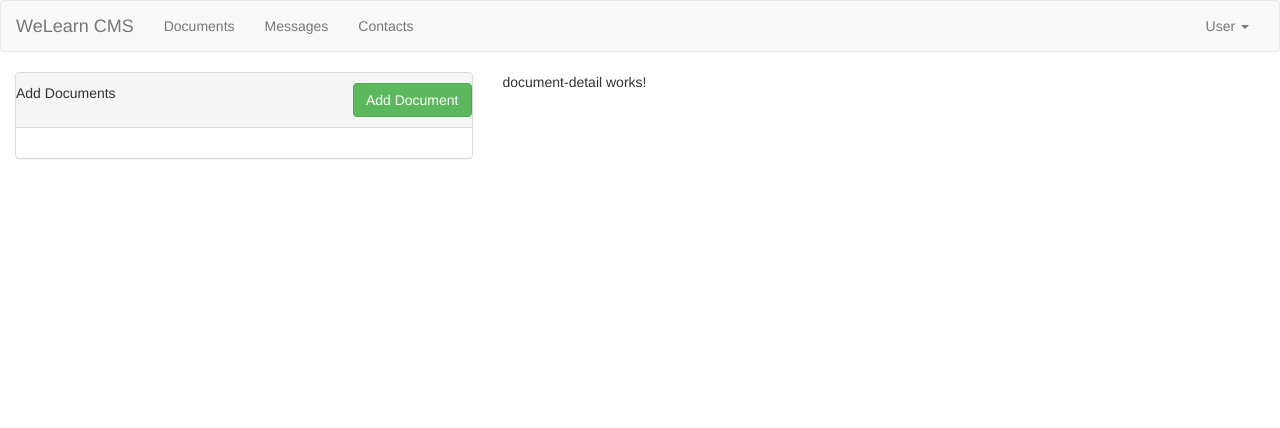
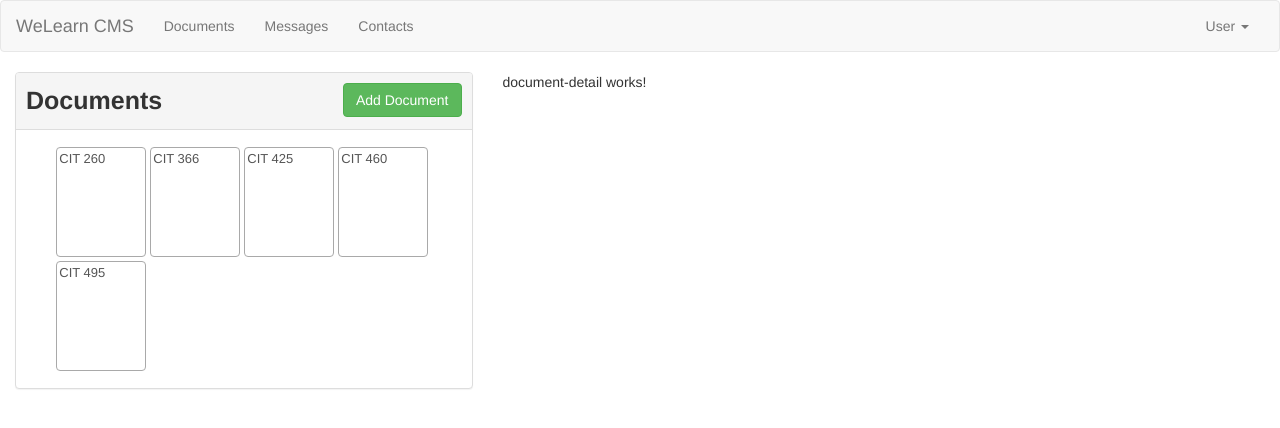
Before and after one commit to brycewoodland/bw-cms, an Angular app: page / in a window 1280 px wide. Shown: the top 428 px of the page. Built offline with nearby package versions, Linux system fonts and the light colour scheme.

Commit message:
Implemented DocumentListComponent

```diff
--- a/src/app/documents/document-list/document-list.component.css
+++ b/src/app/documents/document-list/document-list.component.css
@@ -0,0 +1,16 @@
+
+.center-panel {
+    margin-left: auto;
+    margin-right: auto;
+    width: 38rem;
+  }
+
+  .title {
+    font-size: 2.5rem;
+    font-weight: bold;
+  }
+
+  .pad-left-right{
+    padding-left:1rem;
+    padding-right:1rem;
+  }
--- a/src/app/documents/document-list/document-list.component.html
+++ b/src/app/documents/document-list/document-list.component.html
@@ -1,13 +1,16 @@
 <div class="panel panel-default">
   <div class="panel-heading">
     <div class="row pad-left-right">
-      <span class="pull-left title">Add Documents</span>
+      <span class="pull-left title">Documents</span>
       <a class="btn btn-success pull-right">Add Document</a>
     </div>
   </div>
   <div class="panel-body">
     <div class="center-panel">
-    <!--Add tag to display a list of DocumentItem components-->
+      <cms-document-item
+      *ngFor="let document of documents"
+      [document]="document"
+      (click)="onSelectedDocument(document)"></cms-document-item>
     </div>
   </div>
 
--- a/src/app/documents/document-list/document-list.component.ts
+++ b/src/app/documents/document-list/document-list.component.ts
@@ -1,4 +1,5 @@
-import { Component } from '@angular/core';
+import { Component, OnInit, Output, EventEmitter } from '@angular/core';
+import { Document } from '../document.model';
 
 @Component({
   selector: 'cms-document-list',
@@ -7,6 +8,22 @@ import { Component } from '@angular/core';
   templateUrl: './document-list.component.html',
   styleUrl: './document-list.component.css'
 })
-export class DocumentListComponent {
+export class DocumentListComponent implements OnInit {
+  documents: Document[] = [];
 
+  @Output() selectedDocumentEvent = new EventEmitter<Document>();
+
+  ngOnInit(): void {
+    this.documents = [
+      new Document('1', 'CIT 260', 'Object Oriented Programming', 'http://example.com/doc1'),
+      new Document('2', 'CIT 366', 'Full Web Stack Development', 'http://example.com/doc2'),
+      new Document('3', 'CIT 425', 'Data Warehousing', 'http://example.com/doc3'),
+      new Document('4', 'CIT 460', 'Enterprise Development', 'http://example.com/doc4'),
+      new Document('5', 'CIT 495', 'Senior Practicum', 'http://example.com/doc5')
+    ];
+  }
+
+  onSelectedDocument(document: Document): void {
+    this.selectedDocumentEvent.emit(document);
+  }
 }
```
Lines whose indentation alone changed are shown as unchanged.
